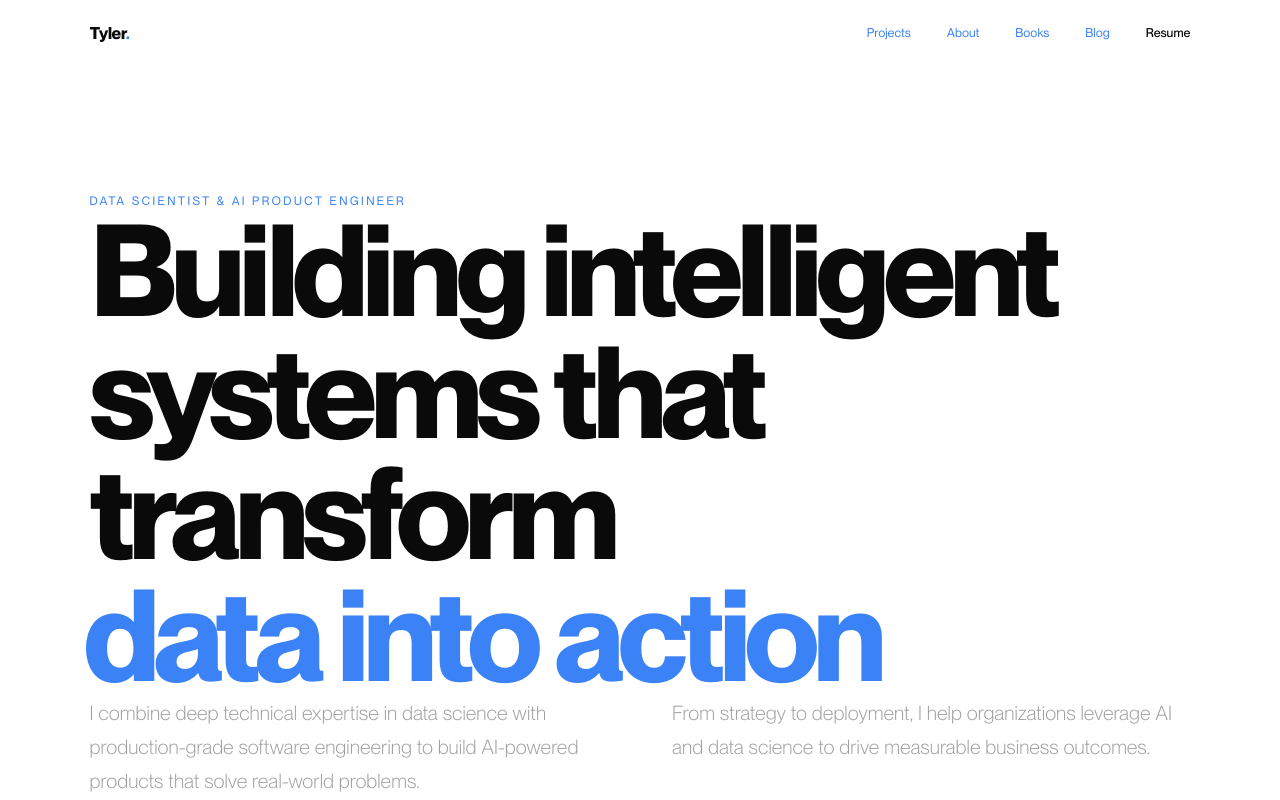
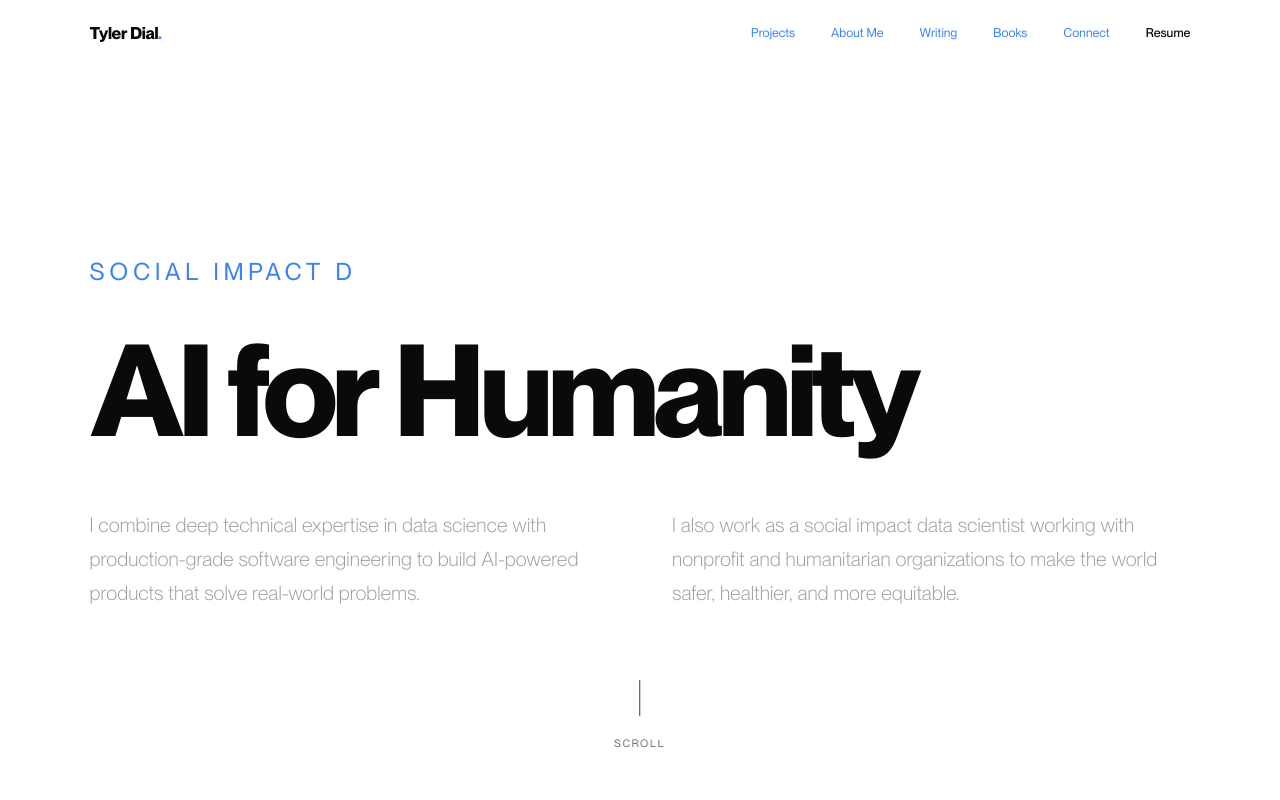
Before and after one commit to tylerdial1818/tyler-portfolio-website, a Next.js app: page / in a window 1280 px wide. Shown: the top 800 px of the page. Built offline with nearby package versions, Linux system fonts and the light colour scheme.

Commit message:
fixed content on top of home page

```diff
--- a/src/app/globals.css
+++ b/src/app/globals.css
@@ -250,6 +250,10 @@ a {
   }
 }
 
+@keyframes blink {
+  50% { opacity: 0; }
+}
+
 .animate-fade-in-up {
   animation: fadeInUp 1s cubic-bezier(0.16, 1, 0.3, 1) both;
 }
--- a/src/components/CTA.tsx
+++ b/src/components/CTA.tsx
@@ -12,7 +12,7 @@ export default function CTA() {
   const px = "clamp(2rem, 7vw, 7rem)";
 
   return (
-    <section style={{ padding: `10rem ${px} 8rem`, background: "var(--ink)", color: "#fff" }}>
+    <section id="connect" style={{ padding: `10rem ${px} 8rem`, background: "var(--ink)", color: "#fff" }}>
       <Reveal>
         <div className="grid grid-cols-1 md:grid-cols-2 gap-16 items-end">
           <div>
--- a/src/components/Hero.tsx
+++ b/src/components/Hero.tsx
@@ -1,6 +1,7 @@
 "use client";
 
 import Image from "next/image";
+import TypedText from "./TypedText";
 
 export default function Hero() {
   const px = "clamp(2rem, 7vw, 7rem)";
@@ -18,36 +19,30 @@ export default function Hero() {
         <div className="max-w-[1600px] mx-auto w-full">
           {/* Tagline */}
           <div
-            className="font-normal mb-8 animate-fade-in"
+            className="font-normal animate-fade-in"
             style={{
-              fontSize: "0.75rem",
+              fontSize: "1.5rem",
               letterSpacing: "0.2em",
               textTransform: "uppercase",
               color: "var(--accent)",
+              marginBottom: "2.5rem",
             }}
           >
-            Data Scientist & AI Product Engineer
+            <TypedText texts={["AI ENGINEER & PRODUCT DEVELOPER", "SOCIAL IMPACT DATA SCIENTIST", "I BUILD AI FOR HUMANS"]} />
           </div>
 
           {/* Large Hero Text */}
           <h1
-            className="font-display font-[900] mb-16 animate-fade-in-up delay-100"
+            className="font-display font-[900] animate-fade-in-up delay-100"
             style={{
               fontSize: "clamp(3.5rem, 10vw, 9rem)",
               lineHeight: 0.95,
               letterSpacing: "-0.05em",
               maxWidth: "1400px",
+              marginBottom: "3.5rem",
             }}
           >
-            Building intelligent systems that transform
-            <br />
-            <span style={{
-              color: "var(--accent)",
-              display: "inline-block",
-              transform: "translateX(-0.05em)"
-            }}>
-              data into action
-            </span>
+            AI for Humanity
           </h1>
 
           {/* Description Grid */}
@@ -80,8 +75,9 @@ export default function Hero() {
                   color: "var(--muted)",
                 }}
               >
-                From strategy to deployment, I help organizations leverage
-                AI and data science to drive measurable business outcomes.
+                I also work as a social impact data scientist working with
+                nonprofit and humanitarian organizations to make the world
+                safer, healthier, and more equitable.
               </p>
             </div>
           </div>
--- a/src/components/Navigation.tsx
+++ b/src/components/Navigation.tsx
@@ -2,7 +2,13 @@
 
 import { useState, useEffect } from "react";
 
-const NAV_LINKS = ["Projects", "About", "Books", "Blog"];
+const NAV_LINKS = [
+  { label: "Projects", target: "projects" },
+  { label: "About Me", target: "about" },
+  { label: "Writing", target: "blog" },
+  { label: "Books", target: "books" },
+  { label: "Connect", target: "connect" },
+];
 
 export default function Navigation() {
   const [scrolled, setScrolled] = useState(false);
@@ -38,7 +44,7 @@ export default function Navigation() {
           className="font-display font-bold text-[1.05rem]"
           style={{ letterSpacing: "-0.02em" }}
         >
-          Tyler<span style={{ color: "var(--accent)" }}>.</span>
+          Tyler Dial<span style={{ color: "var(--accent)" }}>.</span>
         </div>
 
         <div
@@ -47,12 +53,12 @@ export default function Navigation() {
         >
           {NAV_LINKS.map((l) => (
             <button
-              key={l}
-              onClick={() => scrollTo(l)}
+              key={l.label}
+              onClick={() => scrollTo(l.target)}
               className="nav-a bg-transparent border-none"
               style={{ color: "inherit", font: "inherit", cursor: "pointer" }}
             >
-              {l}
+              {l.label}
             </button>
           ))}
           <button
@@ -95,12 +101,12 @@ export default function Navigation() {
       >
         {NAV_LINKS.map((l) => (
           <button
-            key={l}
-            onClick={() => scrollTo(l)}
+            key={l.label}
+            onClick={() => scrollTo(l.target)}
             className="font-display text-2xl font-bold bg-transparent border-none"
             style={{ color: "var(--ink)" }}
           >
-            {l}
+            {l.label}
           </button>
         ))}
         <button
```
